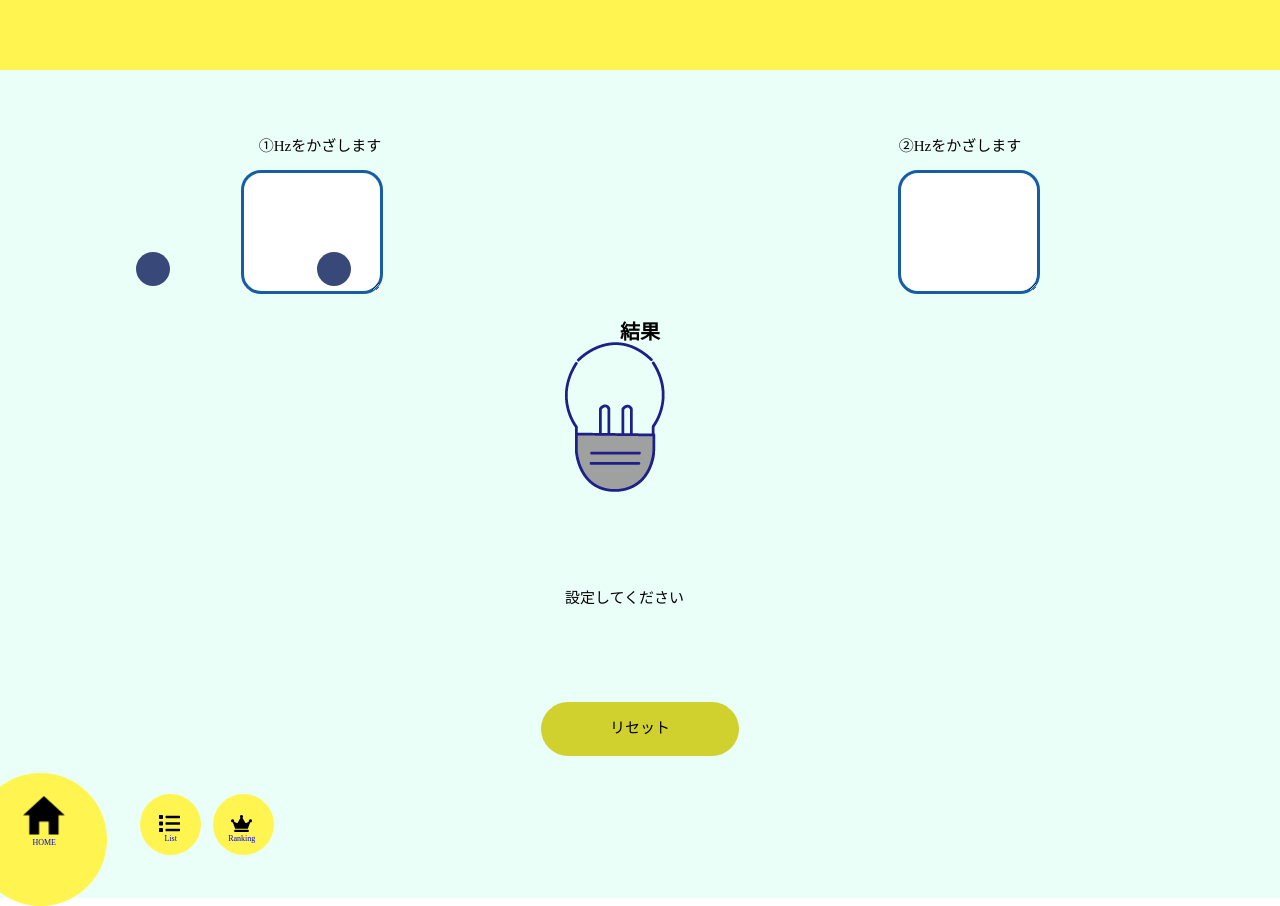
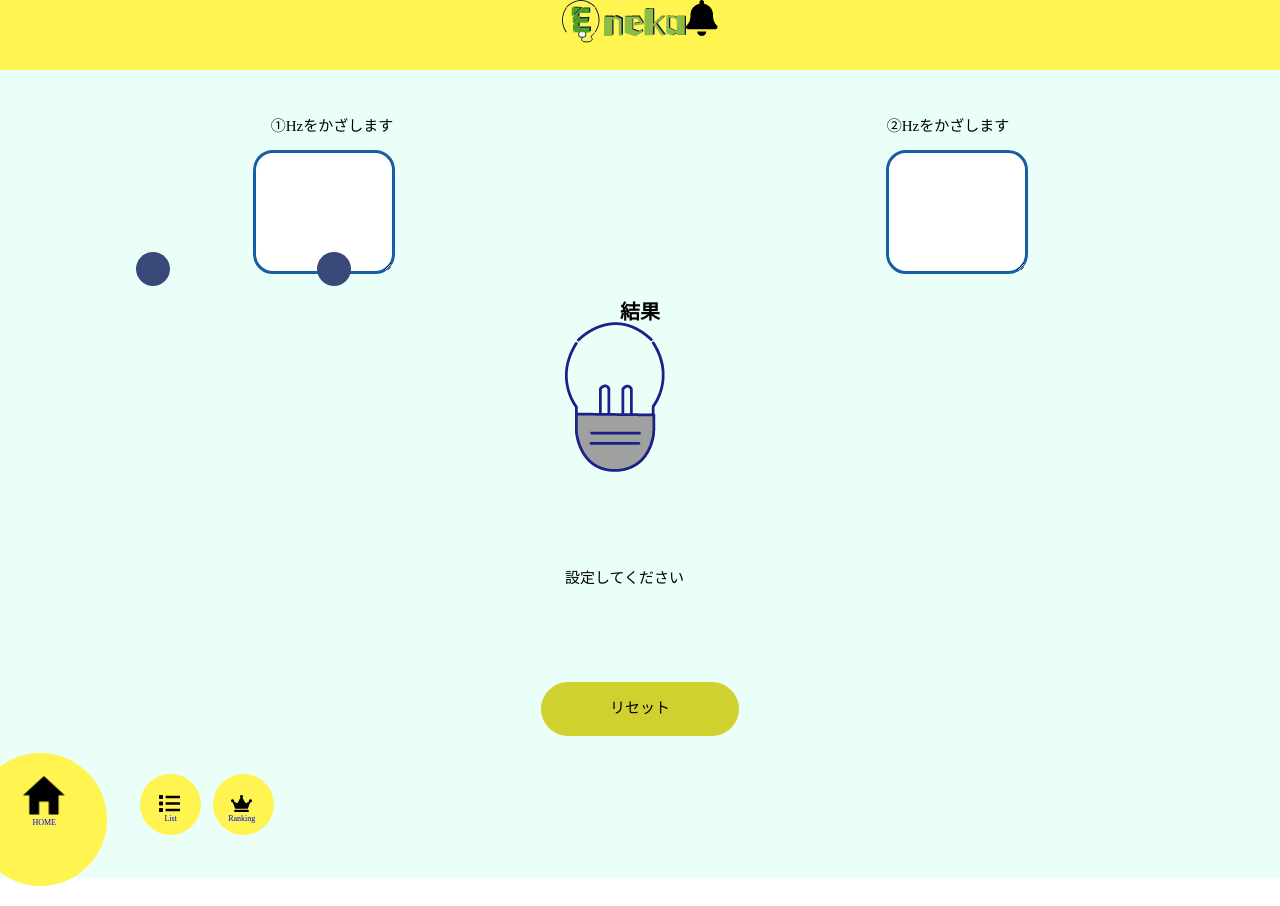
Before and after one commit to takasufs/-, a plain HTML site: page index.html in a window 1280 px wide. Drawn offline with Linux system fonts and the light colour scheme; some packages are replaced by stand-ins of ours.

Commit message:
header修正
header修正

```diff
--- a/index.html
+++ b/index.html
@@ -15,9 +15,8 @@
         <div class="header__inner">
             <nav class="header__nav">
                 <ul class="header__nav__gnav">
-                    <li class="header__nav__gnav__item"></li>
-                    <li class="header__nav__gnav__item"></li>
-                    <li class="header__nav__gnav__item"></li>
+                    <li class="header__nav__gnav__item"><a href="#" class="header__nav__gnav__item__link"><img src="/images/comon/app_icon_demo.png" alt="" class="header__nav__gnav__item__icon"></a></li>
+                    <li class="header__nav__gnav__item"><a href="#" class="header__nav__gnav__item__link"><img src="/images/comon/header_bell_icon.png" alt="" class="header__nav__gnav__item__bell"></a></li>
                 </ul>
             </nav>
         </div>
--- a/js/record.js
+++ b/js/record.js
@@ -49,14 +49,16 @@ $(function () {
     $(function () {
         $("div.btn").off(`click`);
         $("div.btn").on(`click`,function (e) {
-            // $("ul.main__record__table").empty();
+            $(".main__record__table__result").empty();
             // ulにliを追加
             $("ul.main__record__table").append('<li class="main__record__table__result"></li>');
 
             // liにp(day)を追加
+            // $(".main__record__table__result__day").empty();
             $("li.main__record__table__result").append(`<p class="main__record__table__result__day">${days}</p>`);
 
             // liにp(w)を追加
+            // $(".main__record__table__result__watt").empty();
             $("li.main__record__table__result").append(`<p class="main__record__table__result__watt"><span class="h4">${value}</span></p>`);
         })
     })
--- a/scss/_index.scss
+++ b/scss/_index.scss
@@ -7,6 +7,25 @@ body{
     background-color: color.$color-header;//#FFF450
     &__inner{
 
+    }
+    &__nav{
+
+      &__gnav{
+        display: flex;
+        justify-content: center;
+        flex-wrap: wrap;
+        &__item{
+          &__link{
+
+          }
+          &__icon{
+
+          }
+          &__bell{
+
+          }
+        }
+      }
     }
   }
 
--- a/scss/_record.scss
+++ b/scss/_record.scss
@@ -1,9 +1,8 @@
 @use "../scss/base/color" as color;
 
 .main{
-    padding-top: (20em/15);
+
     &__inner{
-        padding: 0;
     }
     &__record{
         width: 100%;
```
Also changed, not shown: css/style.css, css/style.min.css, images/comon/app_icon_demo.png (added), images/comon/header_bell_icon.png (added), 1 other file.
